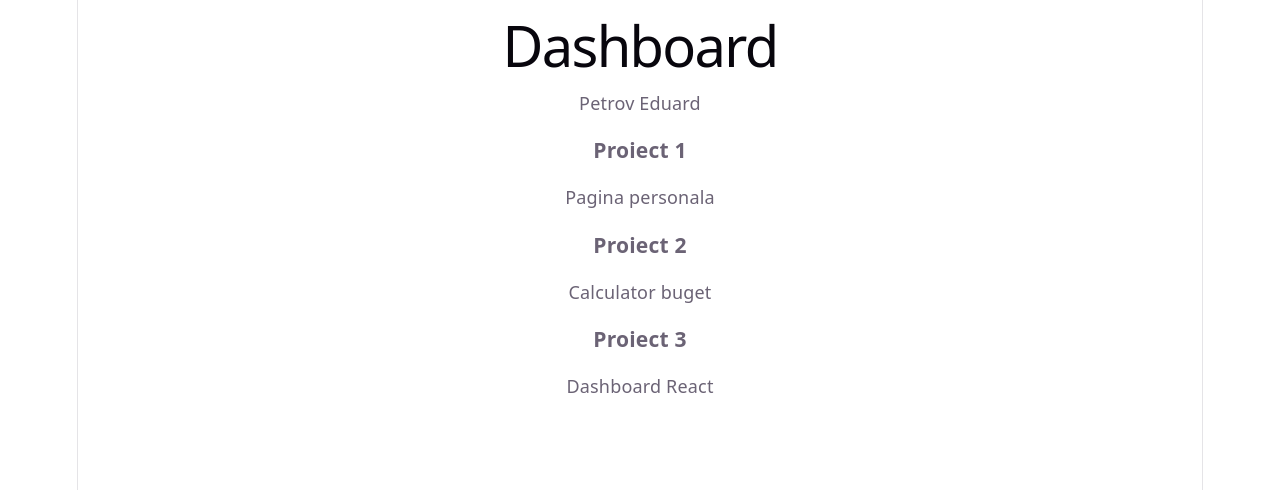
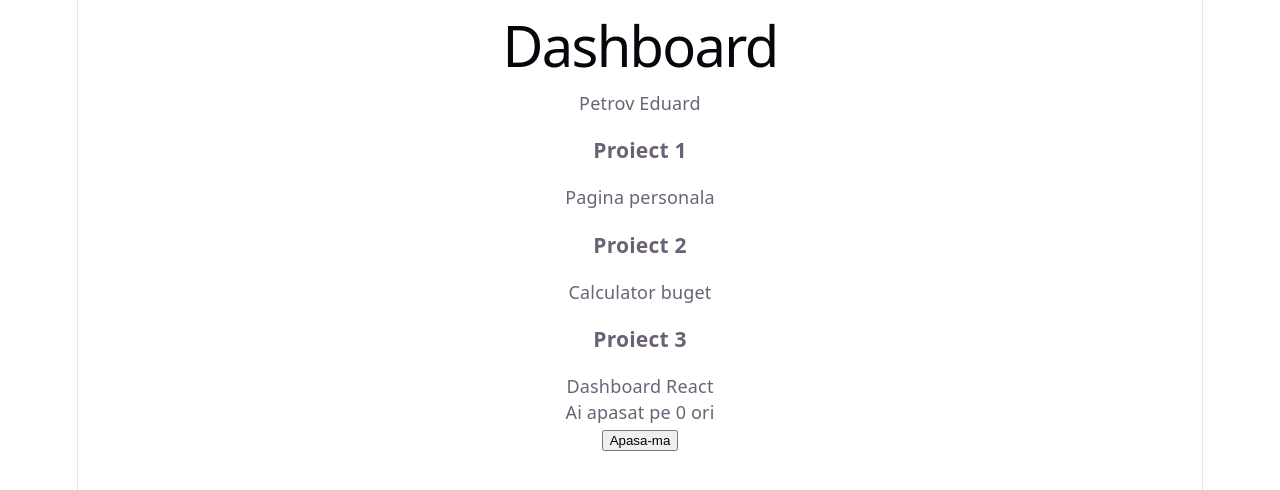
Before and after one commit to Edy-n/ProgamareWeb, a React (Vite) app: page / in a window 1280 px wide. Shown: the top 490 px of the page. Built offline with nearby package versions, Linux system fonts and the light colour scheme.

Commit message:
ex5 lab4
Stare (state) cu useState

```diff
--- a/src/App.jsx
+++ b/src/App.jsx
@@ -1,4 +1,5 @@
-import Card from './Card';
+import Card from './Card.jsx';
+import {useState} from 'react';
 
 function App() {
    const projects = [
@@ -6,6 +7,7 @@
       { title: "Proiect 2", description: "Calculator buget" },
       { title: "Proiect 3", description: "Dashboard React" },
    ];
+	const [count , setCount] = useState(0);
 
    return (
       <div>
@@ -21,6 +23,8 @@
                />
             );
          })}
+			<p>Ai apasat pe {count} ori</p>
+			<button onClick = {() =>  setCount(count + 1)}>Apasa-ma</button>
       </div>
    );
 }
```
